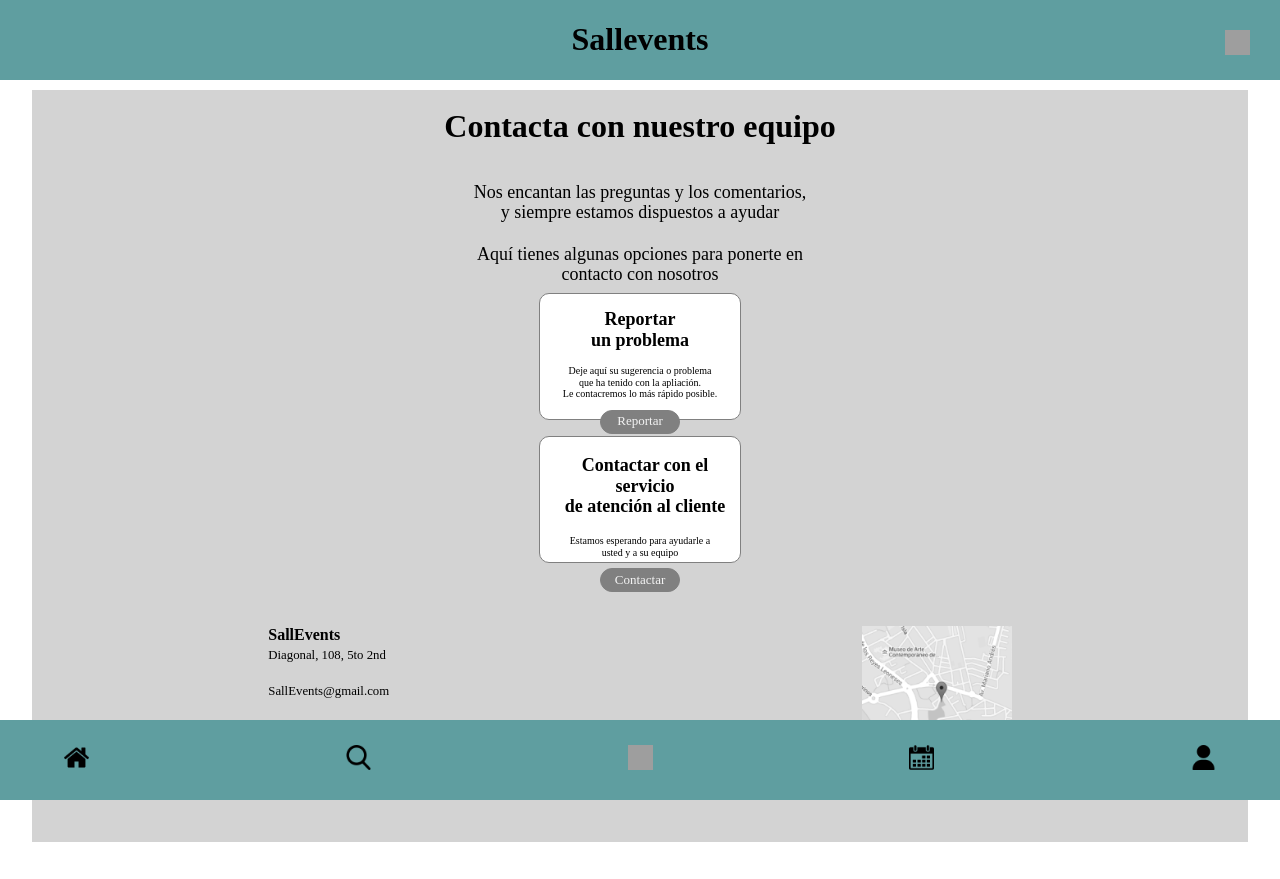
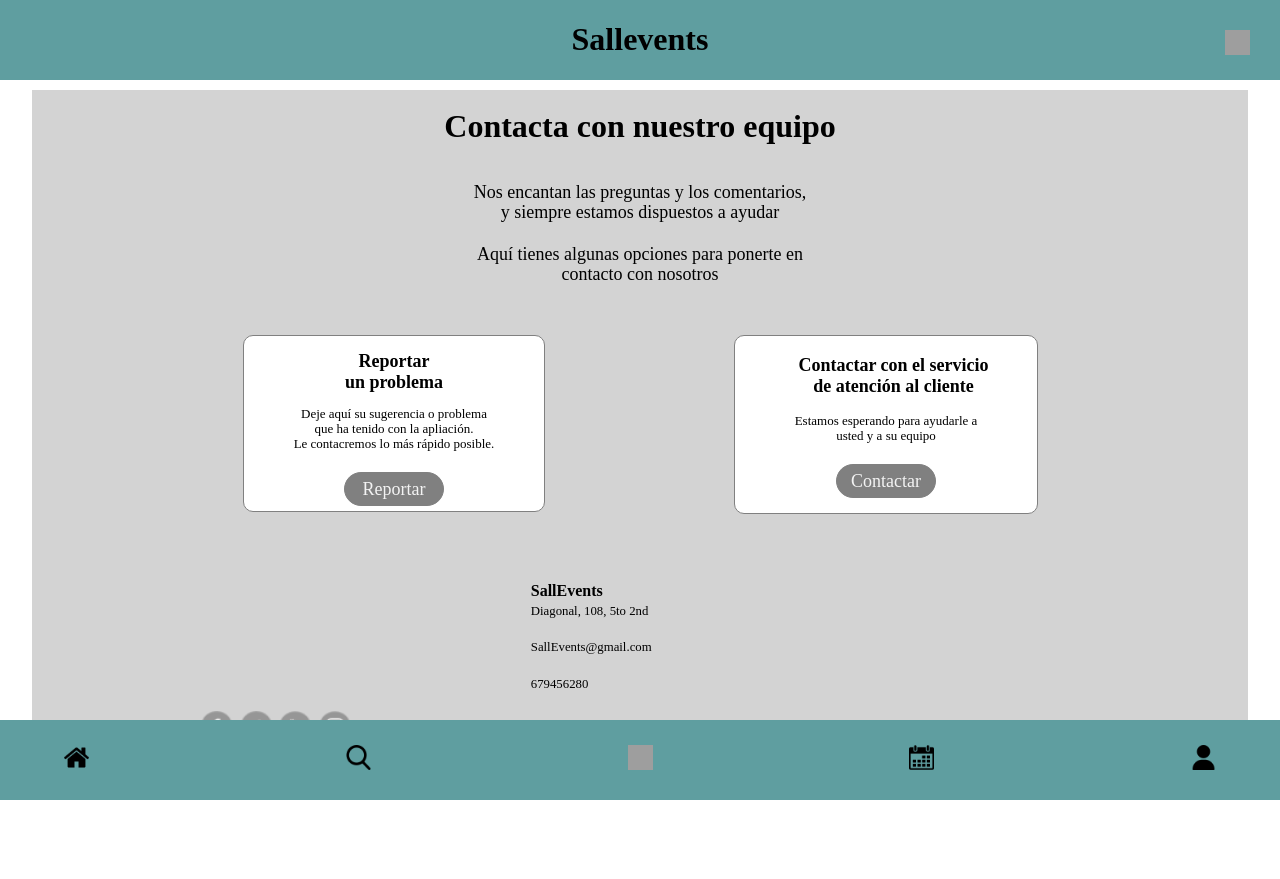
Before and after one commit to mateogalache/PWI-G03, a Vue app: page /Contactanos in a window 1280 px wide. After the commit the page ends 800 px from the top, so only its background shows below. Built offline with nearby package versions, Linux system fonts and the light colour scheme; grey boxes are pictures that could not be loaded.

Commit message:
Conctactanos(Desktop)

```diff
--- a/src/views/Contactanos.vue
+++ b/src/views/Contactanos.vue
@@ -27,7 +27,7 @@ import Header3 from '../components/Header3.vue';
                         contacto con nosotros
                     </div>
 
-                    <div id ="popup">
+                    <div id ="popup1">
                         <h2 id = "textoo">Reportar<br> un problema</h2>
                         <div id = textoo2>
                              Deje aquí su sugerencia o problema<br>
@@ -39,7 +39,7 @@ import Header3 from '../components/Header3.vue';
                         </div>
                     </div>
 
-                    <div id ="popup">
+                    <div id ="popup2">
                         <h3 id = "textoo">Contactar con el servicio<br>de atención al cliente</h3>
                         <div id = textoo2>
                              Estamos esperando para ayudarle a<br>
@@ -78,7 +78,6 @@ import Header3 from '../components/Header3.vue';
                     <br>
                     <br>
             </div>
-            <br><br/>
         </div>
     </main>
 
@@ -157,7 +156,16 @@ import Header3 from '../components/Header3.vue';
         justify-content: left;
     }
 
-    #popup{
+    #popup1{
+        background-color: white;
+        height: 125px;
+        width: 200px;
+        border-radius: 10px;
+        margin: 8px;
+        border: 1px solid grey;
+    }
+
+    #popup2{
         background-color: white;
         height: 125px;
         width: 200px;
@@ -226,8 +234,8 @@ import Header3 from '../components/Header3.vue';
         #eventocontainer2{
             display: flex;
             justify-content: space-around;
-        margin-bottom: 2%;
             width: 100%;
+            margin: 5px;
         }
 
         #titulo{
@@ -245,7 +253,7 @@ import Header3 from '../components/Header3.vue';
 
         #textoo2{
             display: flex;
-        font-size: x-small;
+            font-size: small;
             justify-content: center;
             text-align: center;
             margin: 10px;
@@ -271,18 +279,30 @@ import Header3 from '../components/Header3.vue';
             justify-content: left;
         }
 
-    #popup{
+        #popup1{
             background-color: white;
-        height: 125px;
-        width: 200px;
+            height: 175px;
+            width: 300px;
             border-radius: 10px;
-        margin: 8px;
             border: 1px solid grey;
+            margin-right: 500px;
+            margin-top: 50px;
+        }
+
+        #popup2{
+            background-color: white;
+            height: 175px;
+            width: 300px;
+            border-radius: 10px;
+            border: 1px solid grey;
+            margin-left: 500px;
+            margin-top: -185px;
+            padding: 1px;
         }
 
         #botones{
-        height: 12px;
-        width: 68px;
+            height: 22px;
+            width: 88px;
             background-color: grey;
             border: 1px solid grey;
             align-items:center;
@@ -291,24 +311,28 @@ import Header3 from '../components/Header3.vue';
             text-align: center;
             display: flex;
             border-radius: 50px;
-        font-size: small;
+            font-size: large;
             color: #F3F3F3;
-        margin: 0 auto;
+            margin-top: 20px;
         }
 
         #img1{
             -webkit-filter: grayscale(100%);
             filter: grayscale(100%);
-        margin-left: 0 auto;
+            margin-left: -330px;
+            width: 150px;
+            height: 30px;
         }
 
         #img2{
             -webkit-filter: grayscale(100%);
-        filter: grayscale(100%);
+            filter: opacity(0%);
         }
 
         #izquierda{
-        float: left;
+            float: center;
+            margin-left: 350px;
+            margin-top: -30 px;
         }
 
         #derecha{
```
Lines whose indentation alone changed are shown as unchanged.
